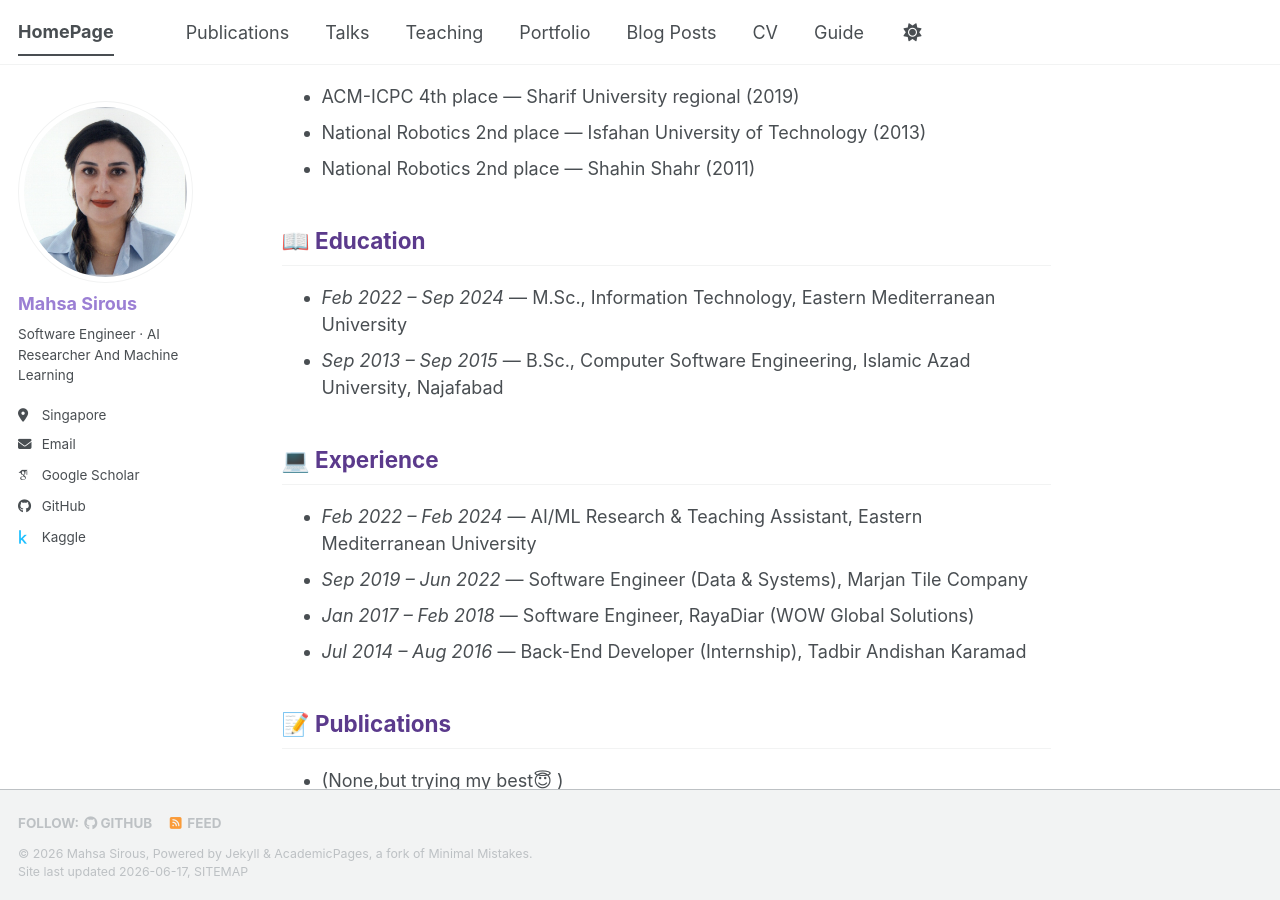
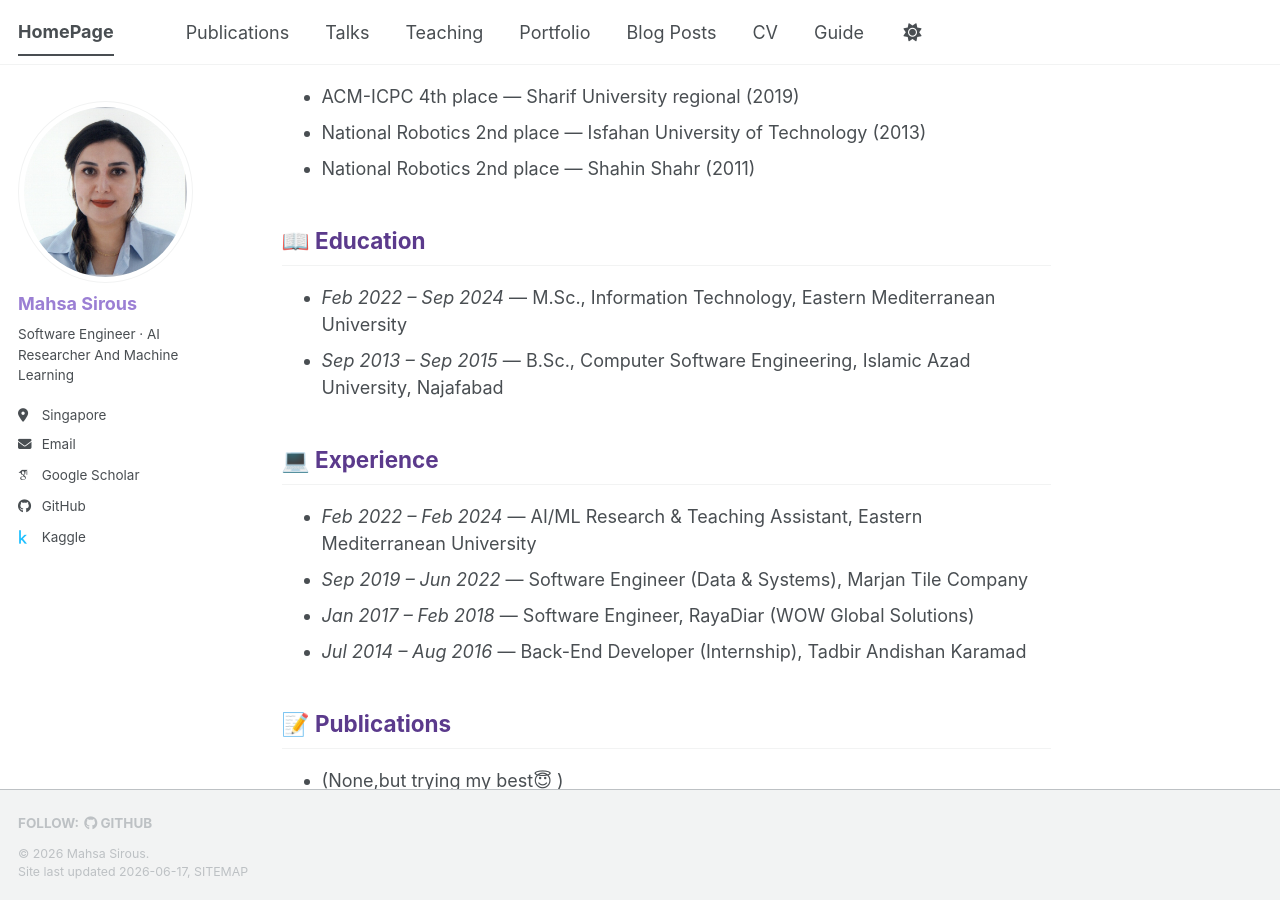
Before and after one commit to MSirous/MahsaSirous, a Jekyll site: the page built from _pages/about.md, in a window 1280 px wide and 900 px high, scrolled down 557 px. Built offline with Jekyll 4.4.1, drawn with Linux system fonts in a browser that asks for light colours; some web fonts are replaced; a script bundle is joined from its source files by our own code; library files that are not in the unit come from our copies.

Commit message:
Update footer to remove Atom feed and modify copyright
Removed Atom feed link from footer and updated copyright notice.

```diff
--- a/_includes/footer.html
+++ b/_includes/footer.html
@@ -12,14 +12,11 @@
     {% if site.author.bitbucket %}
       <li><a href="https://bitbucket.org/{{ site.author.bitbucket }}"><i class="fab fa-bitbucket" aria-hidden="true"></i> Bitbucket</a></li>
     {% endif %}
-    {% if site.atom_feed.hide != true %}
-    <li><a href="{% if site.atom_feed.path %}{{ site.atom_feed.path }}{% else %}{{ base_path }}/feed.xml{% endif %}"><i class="fa fa-fw fa-rss-square" aria-hidden="true"></i> {{ site.data.ui-text[site.locale].feed_label | default: "Feed" }}</a></li>
-    {% endif %}
   </ul>
 </div>
 {% endif %}
 
 <div class="page__footer-copyright">
-  &copy; {{ site.time | date: '%Y' }} {{ site.name | default: site.title }}, {{ site.data.ui-text[site.locale].powered_by | default: "Powered by" }} <a href="https://jekyllrb.com" rel="nofollow">Jekyll</a> &amp; <a href="https://github.com/academicpages/academicpages.github.io">AcademicPages</a>, a fork of <a href="https://mademistakes.com/work/minimal-mistakes-jekyll-theme/" rel="nofollow">Minimal Mistakes</a>.<br />
+  &copy; {{ site.time | date: '%Y' }} {{ site.name | default: site.title }}.<br />
   Site last updated {{ "now" | date: '%Y-%m-%d' }}, <a href="/sitemap/" style="text-transform: uppercase;">{{ site.data.ui-text[site.locale].site_map | default: "Sitemap" }}</a>
 </div>
```
